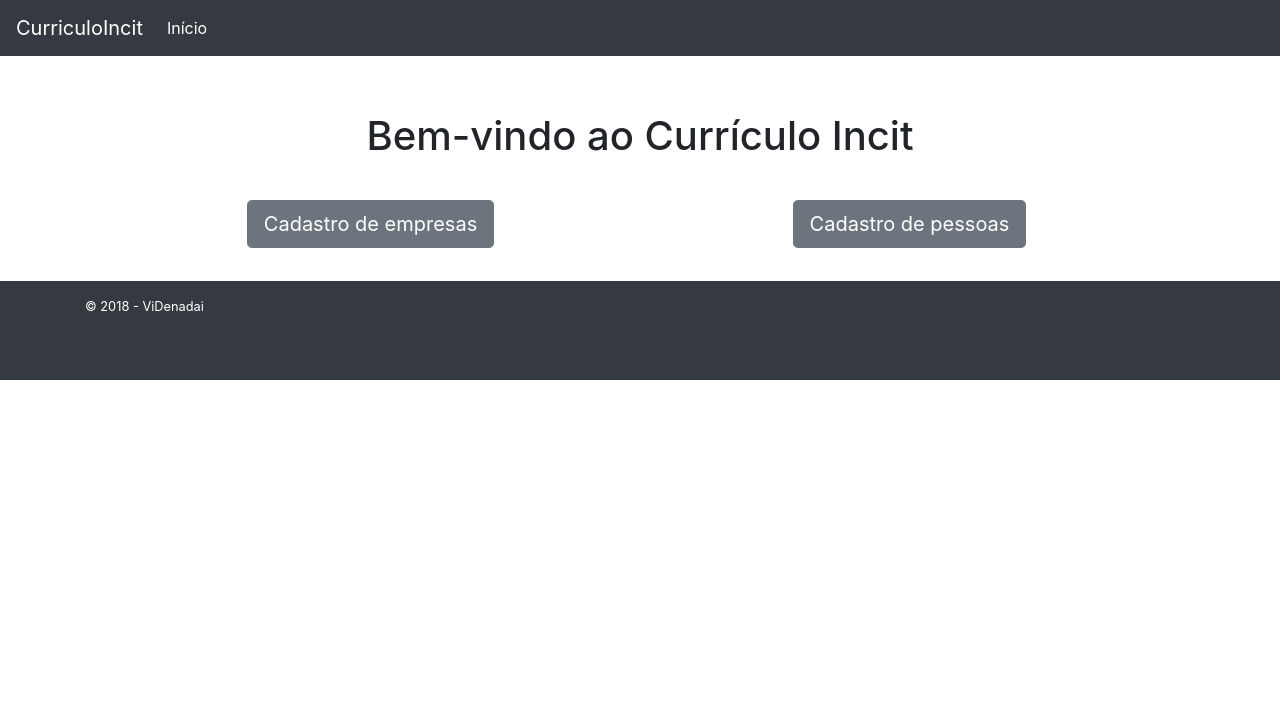
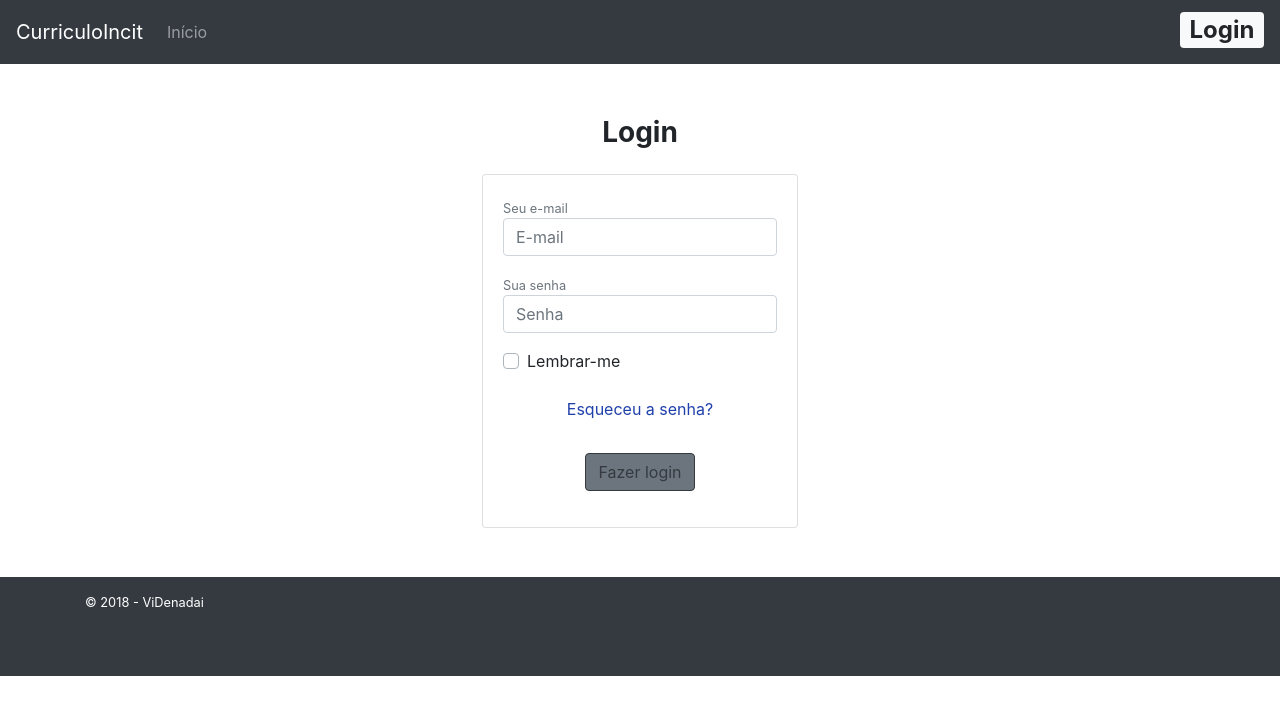
Before and after one commit to fabio-dev-br/curriculoFrontEnd, a Vue app: page /login in a window 1280 px wide. Shown: the top 714 px of the page. Built offline with nearby package versions, Linux system fonts and the light colour scheme.

Commit message:
Ligação com back / Reformulação

```diff
--- a/package.json
+++ b/package.json
@@ -8,12 +8,14 @@
     "lint": "vue-cli-service lint"
   },
   "dependencies": {
+    "axios": "^0.18.0",
     "bootstrap": "^4.1.3",
     "bootstrap-vue": "^2.0.0-rc.11",
     "file-loader": "^2.0.0",
     "node-sass": "^4.9.3",
     "sass-loader": "^7.1.0",
-    "vue": "^2.5.17"
+    "vue": "^2.5.17",
+    "vue-router": "^3.0.1"
   },
   "devDependencies": {
     "@vue/cli-plugin-babel": "^3.0.1",
--- a/src/App.vue
+++ b/src/App.vue
@@ -1,11 +1,15 @@
 <template>
   <div id="app">
+
+    <!-- Header -->
     <headerHome/>
 
+    <!-- Main -->
     <main>
-      <home/>
+      <router-view></router-view>
     </main>
 
+    <!-- Footer -->
     <footerHome/>
 
   </div>
@@ -13,7 +17,8 @@
 
 <script>
 
-// Import dos componentes utilizados na página home
+// Import das páginas da plataforma
+import Login from './components/pages/Login'
 import Home from './components/pages/Home'
 import HeaderHome from './components/pages/Header-home'
 import FooterHome from './components/pages/Footer-home'
@@ -21,6 +26,7 @@ import FooterHome from './components/pages/Footer-home'
 export default {
   name: 'app',
   components: {
+    Login,
     Home,
     HeaderHome,
     FooterHome
@@ -29,6 +35,6 @@ export default {
 </script>
 
 <style lang="scss">
-@import './assets/styles/variables';
-@import './assets/styles/bootstrap';
+  @import './assets/styles/variables';
+  @import './assets/styles/bootstrap';
 </style>
--- a/src/components/pages/Header-home.vue
+++ b/src/components/pages/Header-home.vue
@@ -1,31 +1,23 @@
 <!-- Componente de header da página home -->
 <template>
     <header>
-        <b-container class="p-5">
-            <nav class="navbar navbar-expand-sm navbar navbar-dark bg-dark position-fixed fixed-top">
-                    <a class="navbar-brand" href="/">CurriculoIncit</a>
-                    <button class="navbar-toggler" type="button" data-toggle="collapse" data-target="#navbarNav" aria-controls="navbarNav" aria-expanded="false" aria-label="Toggle navigation">
-                        <span class="navbar-toggler-icon"></span>
-                    </button>
-                    <div class="collapse navbar-collapse" id="navbarNav">
-                        <ul class="navbar-nav">
-                            <li class="nav-item active">
-                                <a class="nav-link" href="#">Início</a>
-                            </li>
-                        </ul>
-                    </div>
+        <b-navbar toggleable="md" type="dark" variant="dark">
+            <b-navbar-toggle target="nav_collapse"></b-navbar-toggle>
+            <b-navbar-brand href="/">CurriculoIncit</b-navbar-brand>
 
-                    <!-- <template v-if="seen" id="loginButton"> -->
-                    <div id="loginButton" >
-                        <b-link href='/login' type="button"
-                            class="btn btn-outline-dark my-2 my-sm-0"
-                            v-on:click="avisa()">
-                            Login
-                        </b-link>
-                    </div>
-                    <!-- </template> -->
-                </nav>
-        </b-container>
+            <b-collapse is-nav id="nav_collapse">
+                <b-navbar-nav>
+                    <b-nav-item href="/">Início</b-nav-item>
+                </b-navbar-nav>
+            </b-collapse>
+
+            <b-navbar-nav class="ml-auto">
+                <div id="loginButton" >
+                    <h2><b-badge href="/login" variant="light">Login</b-badge></h2>
+                </div>
+            </b-navbar-nav>
+
+        </b-navbar>
     </header>
 </template>
 
--- a/src/components/pages/Home.vue
+++ b/src/components/pages/Home.vue
@@ -15,14 +15,12 @@
                 <div class="container">
                     <div class="row text-center">
                         <div class="col-sm mt-4">
-
                             <!-- Botão para abrir o modal de cadastro de empresas -->
                             <b-button class="btn btn-lg btn-primary" @click="showModalCompany">
                             Cadastro de empresas
                             </b-button>
                         </div>
                         <div class="col-sm mt-4">
-
                             <!-- Botão para abrir o modal de cadastro de pessoas -->
                             <b-button class="btn btn-lg btn-primary" @click="showModalPerson">
                             Cadastro de pessoas
@@ -35,61 +33,58 @@
 
         <!-- Modal do cadastro de empresas -->
         <b-modal class="text-dark w-50 float-left"
-      cancel-title="Cancelar"
+            hide-footer
             centered
             title="Cadastro de Empresas"
             size="lg"
-      v-model="modalRegCompShow"
-      ok-title="Enviar"
-      @click="user_type = 0 , sendInfo()">
+            ref="modalRegCompany">
 
             <!-- Modal body -->
             <div class="modal-body">
-
                 <!-- Formulário de empresa, contém: nome, email, cnpj, senha e tipo de usuário(empresa = 0) -->
-          <form>
-              <div class="form-group">
-                  <label for="companyName"> Nome da empresa </label>
-                  <input type="text" class="form-control bg-transparent"
+                <b-form id="companyForm">
+                    <!-- Nome -->
+                    <b-form-group>
+                        <b-form-text for="companyName"> Nome da empresa </b-form-text>
+                        <b-form-input type="text"
                             id="companyName"
                             v-model="name"
-                      placeholder="Digite o nome da empresa... *" required>
-                  <p class="help-block text-danger"></p>
-              </div>
-              <div class="form-group">
-                  <label for="companyEmail"> E-mail da empresa </label>
-                  <input type="email" class="form-control bg-transparent"
+                            placeholder="Digite o nome da empresa... *" required></b-form-input>
+                    </b-form-group>
+
+                    <!-- E-mail -->
+                    <b-form-group description="Digite um e-mail no formato: nome@dominio.com">
+                        <b-form-text for="companyEmail"> E-mail da empresa </b-form-text>
+                        <b-form-input type="email"
                             id="companyEmail"
-                      aria-describedby="emailHelp"
                             v-model="email"
-                      placeholder="Digite o email... *" required>
-                  <p class="help-block text-danger"></p>
-                  <small class="form-text text-muted" id="emailHelp"> Digite um e-mail no formato: nome@dominio.com </small>
-              </div>
-              <div class="form-group">
-                  <label for="companyCnpj"> CNPJ da empresa </label>
-                  <input type="text" class="form-control bg-transparent"
+                            placeholder="Digite o email... *" required></b-form-input>
+                    </b-form-group>
+
+                    <!-- CNPJ -->
+                    <b-form-group>
+                        <b-form-text for="companyCnpj"> CNPJ da empresa </b-form-text>
+                        <b-form-input type="text"
                             id="companyCpf"
                             v-model="identity"
-                      placeholder="Digite o CNPJ da empresa... *" required>
-                  <p class="help-block text-danger"></p>
-              </div>
-              <div class="form-group">
-                  <label for="companyPassword"> Senha </label>
-                  <input type="password" class="form-control bg-transparent"
+                            placeholder="Digite o CNPJ da empresa... *" required></b-form-input>
+                    </b-form-group>
+
+                    <!-- Senha -->
+                    <b-form-group description="A senha deve possuir no mínimo">
+                        <b-form-text for="companyPassword"> Senha </b-form-text>
+                        <b-form-input type="password"
                             id="companyPassword"
-                      aria-describedby="passwordHelp"
                             v-model="password"
-                      placeholder="Digite a senha... *" required>
-                  <p class="help-block text-danger"></p>
-                  <small class="form-text text-muted" id="passwordHelp"> A senha deve possuir no mínimo  </small>
-              </div>
-              <!-- Modal footer -->
+                            placeholder="Digite a senha... *" required></b-form-input>
+                    </b-form-group>
+
+                    <!-- Modal footer (Quando há o clique no botão enviar a variável user_type recebe 0) -->
                     <div class="modal-footer">
-                  <b-btn variant="outline-danger" @click="hideModalPerson">Fechar</b-btn>
+                        <b-btn variant="outline-danger" @click="hideModalCompany">Fechar</b-btn>
                         <b-btn variant="outline-success" @click="user_type = 0 , sendInfo()">Enviar</b-btn>
                     </div>
-          </form>
+                </b-form>
             </div>
         </b-modal>
 
@@ -99,74 +94,69 @@
             centered
             title="Cadastro de Pessoas"
             size="lg"
-      ref="modalRegPerShow"
-      @click="user_type = 1 , sendInfo()">
+            ref="modalRegPerson">
 
             <!-- Modal body -->
             <div class="modal-body">
-
                 <!-- Formulário de pessoa, contém: nome, email, cpf, senha e tipo de usuário(pessoa = 1) -->
-          <form id="personForm">
+                <b-form id="personForm">
 
                     <!-- Nome -->
-              <div class="form-group">
-                  <label for="personName"> Nome </label>
-                  <input type="text" class="form-control bg-transparent"
+                    <b-form-group>
+                        <b-form-text for="personName"> Nome </b-form-text>
+                        <b-form-input type="text"
                             id="personName"
                             v-model="name"
-                      placeholder="Digite o seu nome... *" required>
-                  <p class="help-block text-danger"></p>
-              </div>
+                            placeholder="Digite o seu nome... *" required></b-form-input>
+                    </b-form-group>
 
                     <!-- E-mail -->
-              <div class="form-group">
-                  <label for="personEmail"> E-mail </label>
-                  <input type="email" class="form-control bg-transparent"
+                    <b-form-group description="Digite um e-mail no formato: nome@dominio.com">
+                        <b-form-text for="personEmail"> E-mail </b-form-text>
+                        <b-form-input type="email"
                             id="personEmail"
-                      aria-describedby="emailHelp"
                             v-model="email"
-                      placeholder="Digite o seu email... *" required>
-                  <p class="help-block text-danger"></p>
-                  <small class="form-text text-muted" id="emailHelp"> Digite um e-mail no formato: nome@dominio.com </small>
-              </div>
+                            placeholder="Digite o seu email... *" required></b-form-input>
+                    </b-form-group>
 
                     <!-- CPF -->
-              <div class="form-group">
-                  <label for="personCpf"> CPF </label>
-                  <input type="text" class="form-control bg-transparent"
+                    <b-form-group>
+                        <b-form-text for="personCpf"> CPF </b-form-text>
+                        <b-form-input type="text"
                             id="personCpf"
                             v-model="identity"
-                      placeholder="Digite o seu CPF... *" required>
-                  <p class="help-block text-danger"></p>
-              </div>
+                            placeholder="Digite o seu CPF... *" required></b-form-input>
+                    </b-form-group>
 
                     <!-- Senha -->
-              <div class="form-group">
-                  <label for="personPassword"> Senha </label>
-                  <input type="password" class="form-control bg-transparent"
+                    <b-form-group description="A senha deve possuir no mínimo">
+                        <b-form-text for="personPassword"> Senha </b-form-text>
+                        <b-form-input type="password"
                             id="personPassword"
-                      aria-describedby="passwordHelp"
                             v-model="password"
-                      placeholder="Digite uma senha... *" required>
-                  <p class="help-block text-danger"></p>
-                  <small class="form-text text-muted" id="passwordHelp"> A senha deve possuir no mínimo  </small>
-              </div>
-              <!-- Modal footer -->
+                            placeholder="Digite uma senha... *" required></b-form-input>
+                    </b-form-group>
+
+                    <!-- Modal footer (Quando há o clique no botão enviar a variável user_type recebe 1) -->
                     <div class="modal-footer">
                         <b-btn variant="outline-danger" @click="hideModalPerson">Fechar</b-btn>
-                <b-btn variant="outline-success" @click="user_type = 0 , sendInfo()">Enviar</b-btn>
+                        <b-btn variant="outline-success" @click="user_type = 1 , sendInfo()">Enviar</b-btn>
                     </div>
-          </form>
+                </b-form>
             </div>
         </b-modal>
     </b-container>
 </template>
 
 <script>
+
+// Imports necessários para fazer a requisição ao servidor
+import API from '../../services/ApiService';
+
 export default {
+    name:"home",
     data () {
     return {
-      themeColors: ['primary', 'secondary', 'success', 'danger', 'warning', 'info', 'light', 'dark'],
       modalRegCompShow: false,
       modalRegPerShow: false,
       name: '',
@@ -177,27 +167,67 @@ export default {
     }
   },
   methods: {
+    // Método para enviar as informações para o cadastro
     sendInfo: function() {
-      alert("teste");
+        if(this.isValid()){
+            // Requisição POST para logar na plataforma
+            API.post('/newAccount', {
+                name: this.name,
+                email: this.email,
+                identity: this.identity,
+                user_type: this.user_type,
+                password: this.password
+            }).then(response => {
+                // Se o usuário é uma empresa (user_type = 0) redireciona para o portal da empresa
+                if(response.data.data.user_type == 0) {
+                    this.$router.push('/portal-empresa');
+                }
+
+                // Se o usuário é uma pessoa (user_type = 1) redireciona para o portal de pessoa
+                if(response.data.data.user_type == 1) {
+                    this.$router.push('/portal-pessoa');
+                }
+            }).catch(error => {
+                this.error = error.response.data.message;
+            });
+        }
+
+        // $.post('/newAccount', {
+        //     name: this.name,
+        //     email: this.email,
+        //     identity: this.identity,
+        //     user_type: this.user_type,
+        //     password: this.password
+        // }, null, 'json').then(r => {
+        //     console.log(r);
+        // }, err => {
+        //     console.log(err.responseJSON);
+        // });
     },
     showModalCompany () {
-      this.$refs.modalRegCompShow.show()
+      this.$refs.modalRegCompany.show()
     },
     hideModalCompany () {
-      this.$refs.modalRegCompShow.hide()
+      this.$refs.modalRegCompany.hide()
     },
     showModalPerson () {
-      this.$refs.modalRegPerShow.show()
+      this.$refs.modalRegPerson.show()
     },
     hideModalPerson () {
-      this.$refs.modalRegPerShow.hide()
+      this.$refs.modalRegPerson.hide()
+    }
+  },
+  computed: {
+      isValid() {
+        // deve garantir que o formulário é valido
+        return true;
       }
   }
 }
 
 
 
-// Instância para tratar do modal que abrange o cadastro da empresa na plataforma
+
 // var companyModal = new Vue({
 //     el: '#companyModal',
 //     data: {
@@ -208,29 +238,29 @@ export default {
 //         password: ''
 //     },
 //     methods: {
-//         sendInfo() {
-//             if(!this.isValid()){
-//                 alert("Preencha todos os campos!!!");
-//             }
+        // sendInfo() {
+        //     if(!this.isValid()){
+        //         alert("Preencha todos os campos!!!");
+        //     }
 
-//             $.post('/newAccount', {
-//                 name: this.name,
-//                 email: this.email,
-//                 identity: this.identity,
-//                 user_type: this.user_type,
-//                 password: this.password
-//             }, null, 'json').then(r => {
-//                 console.log(r);
-//             }, err => {
-//                 console.log(err.responseJSON);
-//             });
-//         },
-//         isValid() {
-//             return  this.name &&
-//                     this.email &&
-//                     this.identity &&
-//                     this.password;
-//         }
+        //     $.post('/newAccount', {
+        //         name: this.name,
+        //         email: this.email,
+        //         identity: this.identity,
+        //         user_type: this.user_type,
+        //         password: this.password
+        //     }, null, 'json').then(r => {
+        //         console.log(r);
+        //     }, err => {
+        //         console.log(err.responseJSON);
+        //     });
+        // },
+        // isValid() {
+        //     return  this.name &&
+        //             this.email &&
+        //             this.identity &&
+        //             this.password;
+        // }
 //     },
 //     computed: {
 
--- /dev/null
+++ b/src/components/pages/Login.vue
@@ -0,0 +1,108 @@
+<template>
+    <section class="pt-1 pb-5">
+        <!-- Divisão do login -->
+        <div id="login">
+            <h3 class="text-center font-weight-bold pt-5 py-3">Login</h3>
+            <p class="text-center text-danger" v-if="error">{{ error }}</p>
+            <div class="container" id="login-container">
+                <div class="row justify-content-center align-items-center" id="login-row">
+                    <div class="card">
+                        <div class="card-body">
+                            <b-form>
+                                <!-- E-mail -->
+                                <b-form-group>
+                                    <span class="glyphicon glyphicon-envelope"></span>
+                                    <b-form-text for="userEmail">Seu e-mail</b-form-text>
+                                    <b-form-input type="email"
+                                        id="userEmail"
+                                        v-model="email"
+                                        placeholder="E-mail" required></b-form-input>
+                                </b-form-group>
+
+                                <!-- Senha -->
+                                <b-form-group>
+                                    <i class="fa fa-lock prefix grey-text"></i>
+                                    <b-form-text for="userPassword">Sua senha</b-form-text>
+                                    <b-form-input type="password"
+                                        id="userPassword"
+                                        v-model="password"
+                                        placeholder="Senha" required></b-form-input>
+                                </b-form-group>
+
+                                <!-- Lembrar-me (Lembrete: o input checkbox deve vir antes do label, caso contrário, não funciona)-->
+                                <div class="align-items-start d-flex flex-column">
+                                    <b-form-checkbox id="loginFormRemember" v-model="remember"
+                                        value="remember"
+                                        unchecked-value="not_remember">
+                                        Lembrar-me
+                                    </b-form-checkbox>
+                                </div>
+
+                                <!-- Esqueceu a senha -->
+                                <div class="d-flex flex-column align-items-center pt-4">
+                                    <a href="">Esqueceu a senha?</a>
+                                </div>
+
+                                <!-- Botão de login - ao clicar chama a função no loginCurriculo.js para fazer o login -->
+                                <div class="d-flex flex-column align-items-center mt-4 my-2">
+                                    <b-btn class="btn btn-outline-dark my-2"
+                                        @click="login()"
+                                        :disabled="!isValid">
+                                        Fazer login
+                                    </b-btn>
+                                </div>
+                            </b-form>
+                        </div>
+                    </div>
+                </div>
+            </div>
+        </div>
+    </section>
+</template>
+<script>
+
+// Imports necessários para fazer a requisição ao servidor
+import API from '../../services/ApiService';
+
+export default {
+    name: "login",
+    data() {
+        return {
+            email: '',
+            password: '',
+            remember: false,
+            error: null
+        }
+    },
+    methods: {
+        // Método para fazer o login
+        login() {
+            if(this.isValid()) {
+                // Requisição POST para logar na plataforma
+                API.post('/login2', {
+                    email: this.email,
+                    password: this.password
+                }).then(response => {
+                    // Se o usuário é uma empresa (user_type = 0) redireciona para o portal da empresa
+                    if(response.data.data.user_type == 0) {
+                        this.$router.push('/portal-empresa');
+                    }
+
+                    // Se o usuário é uma pessoa (user_type = 1) redireciona para o portal de pessoa
+                    if(response.data.data.user_type == 1) {
+                        this.$router.push('/portal-pessoa');
+                    }
+                }).catch(error => {
+                    this.error = error.response.data.message;
+                });
+            }
+        }
+    },
+    computed: {
+        isValid() {
+            // deve garantir que o formulário é valido
+            return true;
+        }
+    }
+}
+</script>
--- /dev/null
+++ b/src/components/pages/PortalPessoa.vue
@@ -0,0 +1,3 @@
+<template>
+    <h1>Hello portal pessoa</h1>
+</template>
--- a/src/main.js
+++ b/src/main.js
@@ -1,10 +1,12 @@
 import Vue from 'vue'
 import App from './App.vue'
 import BootstrapVue from 'bootstrap-vue'
+import { router } from './router'
 
 Vue.config.productionTip = false
 Vue.use(BootstrapVue);
 
 new Vue({
-  render: h => h(App)
+  render: h => h(App),
+  router,
 }).$mount('#app')
--- /dev/null
+++ b/src/services/ApiService.js
@@ -0,0 +1,39 @@
+import axios from 'axios';
+import qs from 'qs';
+
+const API_URL = process.env.VUE_APP_BASE_URI;
+
+export default {
+    token: '',
+    get(url, data) {
+        return this.request('GET', url, data);
+    },
+    post(url, data) {
+        return this.request('POST', url, data);
+    },
+    put(url, data) {
+        return this.request('PUT', url, data);
+    },
+    patch(url, data) {
+        return this.request('PATCH', url, data);
+    },
+    delete(url, data) {
+        return this.request('DELETE', url, data);
+    },
+    request(method, url, data = {}) {
+
+        var headers = {
+            'content-type': 'application/x-www-form-urlencoded'
+        };
+
+        if(this.token) {
+            headers['Authorization'] = 'Bearer ' + this.token;
+        }
+
+        return axios(API_URL + url, {
+          method: method,
+          data: qs.stringify(data),
+          headers
+        });
+    }
+}
```
Also changed, not shown: src/router/index.js (added, +38 -0 lines), 2 other files (tests, documents, lock files or other folders). Lines whose indentation alone changed are shown as unchanged.
